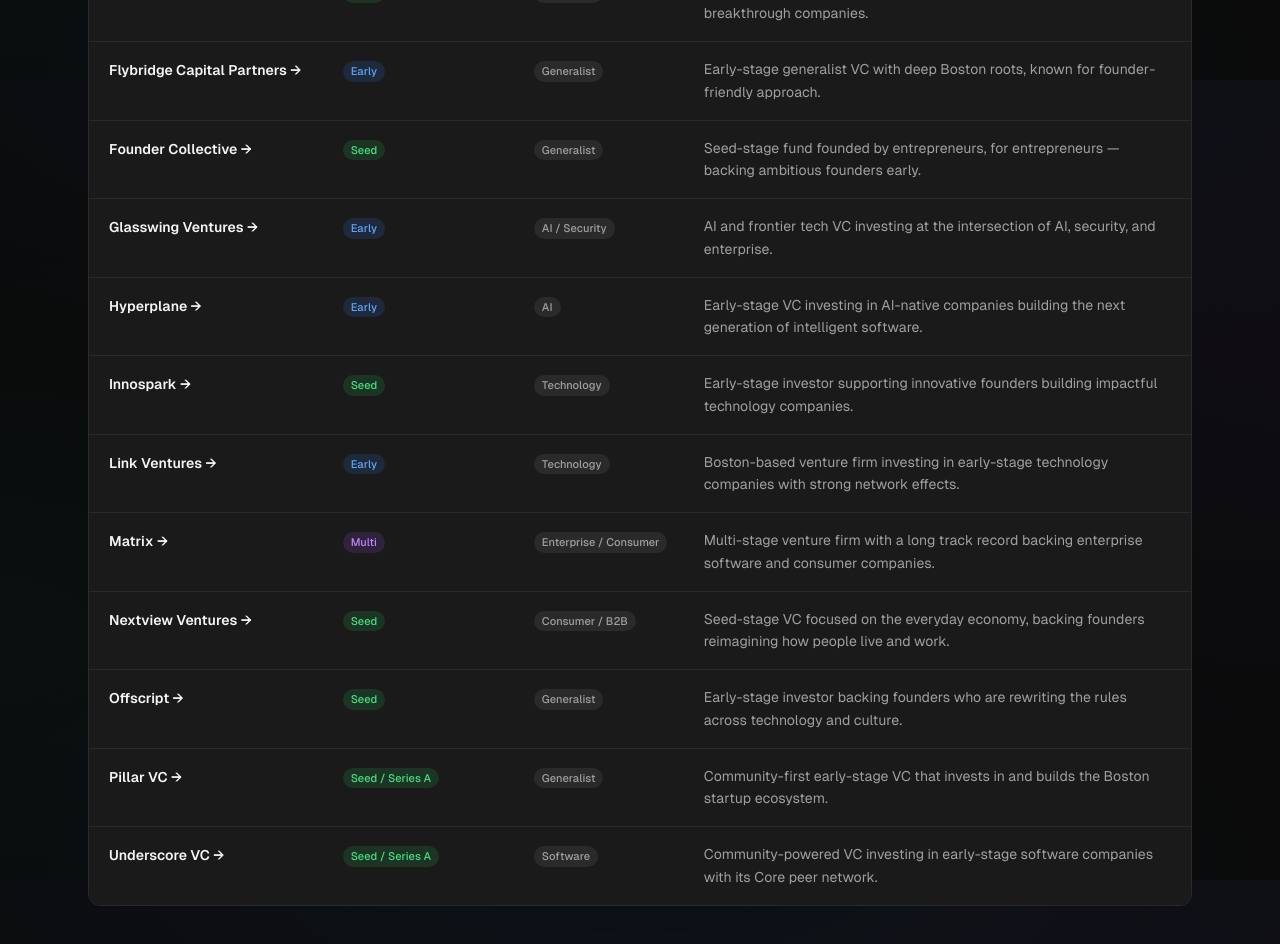
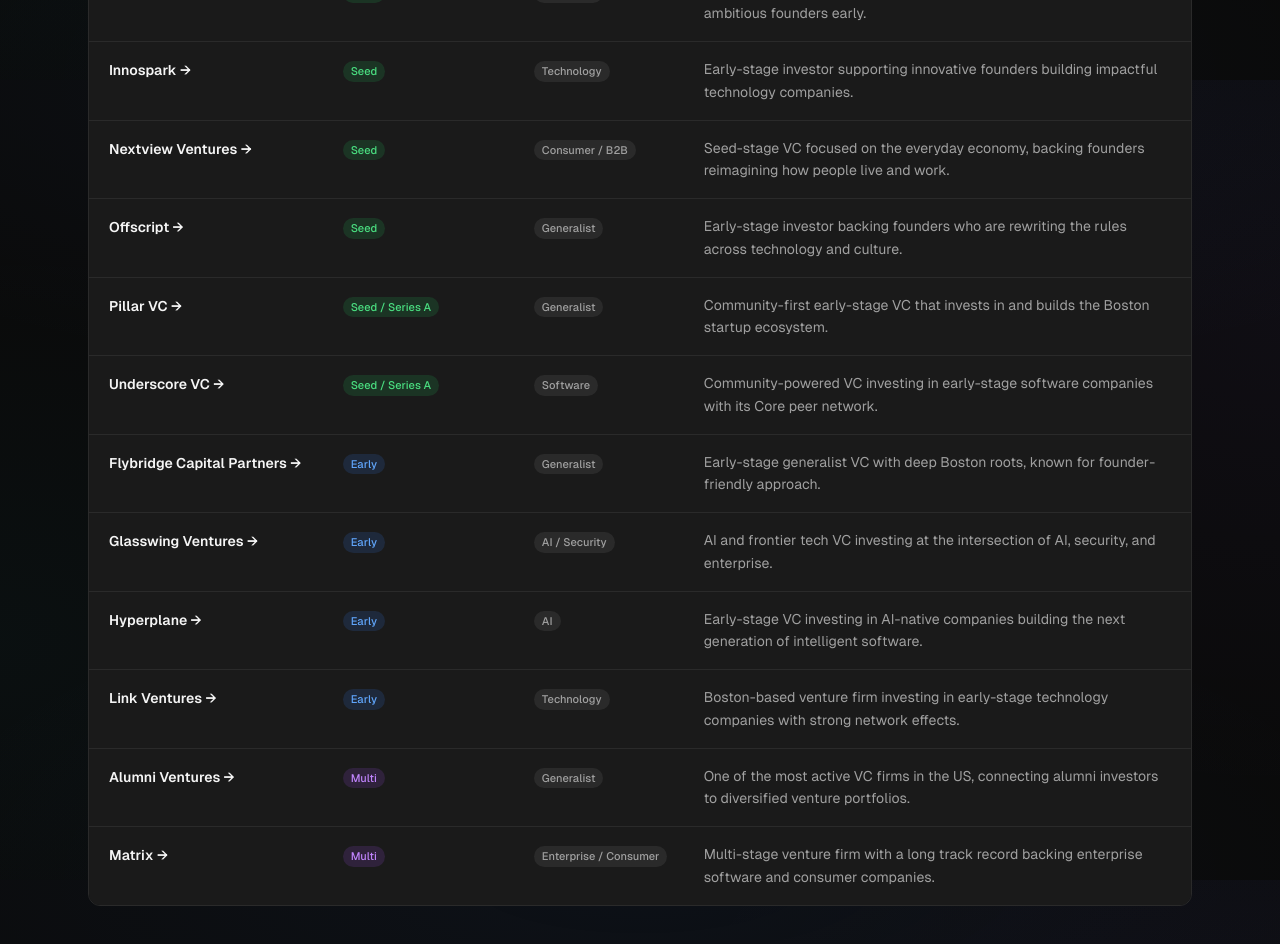
Before and after one commit to bkatz3/BostonTechScene, a Next.js app: page /vcs in a window 1280 px wide. Shown: the part 720-1664 px from the top of the page. Built offline with nearby package versions, Linux system fonts and the light colour scheme.

Commit message:
removing emdashes

```diff
--- a/app/layout.tsx
+++ b/app/layout.tsx
@@ -17,15 +17,15 @@
 
 export const metadata: Metadata = {
   title: {
-    default: "Boston Tech Scene — The Founder's Guide",
+    default: "Boston Tech Scene: The Founder's Guide",
     template: "%s | Boston Tech Scene",
   },
   description:
-    "The curated guide to Boston's startup ecosystem — communities, events, accelerators, VCs, and workspaces for founders.",
+    "The curated guide to Boston's startup ecosystem: communities, events, accelerators, VCs, and workspaces for founders.",
   openGraph: {
-    title: "Boston Tech Scene — The Founder's Guide",
+    title: "Boston Tech Scene: The Founder's Guide",
     description:
-      "The curated guide to Boston's startup ecosystem — communities, events, accelerators, VCs, and workspaces for founders.",
+      "The curated guide to Boston's startup ecosystem: communities, events, accelerators, VCs, and workspaces for founders.",
     url: "https://bostontechscene.com",
     siteName: "Boston Tech Scene",
     locale: "en_US",
@@ -33,9 +33,9 @@
   },
   twitter: {
     card: "summary_large_image",
-    title: "Boston Tech Scene — The Founder's Guide",
+    title: "Boston Tech Scene: The Founder's Guide",
     description:
-      "The curated guide to Boston's startup ecosystem — communities, events, accelerators, VCs, and workspaces for founders.",
+      "The curated guide to Boston's startup ecosystem: communities, events, accelerators, VCs, and workspaces for founders.",
   },
 };
 
--- a/app/programs/page.tsx
+++ b/app/programs/page.tsx
@@ -23,7 +23,7 @@
             Programs
           </h1>
           <p className="text-text-secondary text-lg max-w-2xl leading-relaxed">
-            From equity-free accelerators to world-class university labs — these are the programs
+            From equity-free accelerators to world-class university labs. These are the programs
             that give Boston founders an unfair advantage.
           </p>
         </div>
--- a/components/DataTable.tsx
+++ b/components/DataTable.tsx
@@ -64,7 +64,12 @@
     if (!activeCol?.sortValue) return 0;
     const aVal = activeCol.sortValue(a);
     const bVal = activeCol.sortValue(b);
-    return sortDir === "asc" ? aVal.localeCompare(bVal) : bVal.localeCompare(aVal);
+    if (typeof aVal === "number" && typeof bVal === "number") {
+      return sortDir === "asc" ? aVal - bVal : bVal - aVal;
+    }
+    return sortDir === "asc"
+      ? String(aVal).localeCompare(String(bVal))
+      : String(bVal).localeCompare(String(aVal));
   });
 
   return (
--- a/components/VCFirmsTable.tsx
+++ b/components/VCFirmsTable.tsx
@@ -2,6 +2,16 @@
 
 import DataTable, { Column } from "@/components/DataTable";
 import type { VCFirm } from "@/data/types";
+
+const stageOrder: Record<string, number> = {
+  "Seed": 0,
+  "Seed / Series A": 1,
+  "Early": 2,
+  "Early / Growth": 3,
+  "Expansion": 4,
+  "Growth": 5,
+  "Multi": 6,
+};
 
 const stageColors: Record<string, string> = {
   "Seed": "bg-green-500/15 text-green-400",
@@ -31,7 +41,7 @@
     label: "Stage",
     width: "w-[18%]",
     sortable: true,
-    sortValue: (f) => f.stage ?? "",
+    sortValue: (f) => stageOrder[f.stage ?? ""] ?? 99,
     render: (f) =>
       f.stage ? (
         <span
@@ -70,7 +80,7 @@
       data={firms}
       columns={columns}
       getHref={(f) => f.url}
-      defaultSortKey="name"
+      defaultSortKey="stage"
       minWidth="700px"
     />
   );
--- a/data/communities.ts
+++ b/data/communities.ts
@@ -18,7 +18,7 @@
   {
     name: "Build 617",
     description:
-      "Boston's community for builders, makers, and technical founders — connecting the people who are building the next wave of products in the city.",
+      "Boston's community for builders, makers, and technical founders, connecting the people who are building the next wave of products in the city.",
     url: "https://www.linkedin.com/company/build617/",
     badge: "General",
   },
@@ -32,7 +32,7 @@
   {
     name: "Sundai Club",
     description:
-      "MIT and Harvard-affiliated community that builds and launches AI prototypes every Sunday — a recurring hackathon for founders and builders shipping fast.",
+      "MIT and Harvard-affiliated community that builds and launches AI prototypes every Sunday, a recurring hackathon for founders and builders shipping fast.",
     url: "https://www.sundai.club/",
     badge: "AI",
   },
--- a/data/events.ts
+++ b/data/events.ts
@@ -75,7 +75,7 @@
     month: "August",
     monthNum: 8,
     description:
-      "Showcase of MIT's summer accelerator cohort — some of the most technically ambitious student-founded companies in the country.",
+      "Showcase of MIT's summer accelerator cohort, some of the most technically ambitious student-founded companies in the country.",
     url: "https://entrepreneurship.mit.edu/delta-v",
   },
   {
@@ -99,7 +99,7 @@
     month: "October",
     monthNum: 10,
     description:
-      "Boston's week-long festival at the intersection of art, science, and technology — a city-wide celebration of innovation.",
+      "Boston's week-long festival at the intersection of art, science, and technology, a city-wide celebration of innovation.",
     url: "https://hubweek.org",
   },
   {
@@ -115,7 +115,7 @@
     month: "November",
     monthNum: 11,
     description:
-      "Annual gathering bringing together Boston's investor community — VCs, angels, family offices — with emerging founders.",
+      "Annual gathering bringing together Boston's investor community, including VCs, angels, and family offices, with emerging founders.",
     url: "https://lu.ma/boston",
   },
   {
--- a/data/vcs.ts
+++ b/data/vcs.ts
@@ -1,6 +1,50 @@
 import { VCFirm, Angel } from "./types";
 
 export const vcFirms: VCFirm[] = [
+  // Seed
+  {
+    name: "E14 Fund",
+    description: "MIT Media Lab's venture fund investing in transformative technologies emerging from the lab.",
+    url: "https://www.e14.vc",
+    stage: "Seed",
+    focus: "Deep Tech",
+  },
+  {
+    name: "First Star",
+    description: "Pre-seed and seed investor backing the earliest stage founders building breakthrough companies.",
+    url: "https://firststar.vc",
+    stage: "Seed",
+    focus: "Generalist",
+  },
+  {
+    name: "Founder Collective",
+    description: "Seed-stage fund founded by entrepreneurs, for entrepreneurs, backing ambitious founders early.",
+    url: "https://foundercollective.com",
+    stage: "Seed",
+    focus: "Generalist",
+  },
+  {
+    name: "Innospark",
+    description: "Early-stage investor supporting innovative founders building impactful technology companies.",
+    url: "https://innospark.vc",
+    stage: "Seed",
+    focus: "Technology",
+  },
+  {
+    name: "Nextview Ventures",
+    description: "Seed-stage VC focused on the everyday economy, backing founders reimagining how people live and work.",
+    url: "https://nextview.vc",
+    stage: "Seed",
+    focus: "Consumer / B2B",
+  },
+  {
+    name: "Offscript",
+    description: "Early-stage investor backing founders who are rewriting the rules across technology and culture.",
+    url: "https://offscriptvc.com",
+    stage: "Seed",
+    focus: "Generalist",
+  },
+  // Seed / Series A
   {
     name: "Pillar VC",
     description: "Community-first early-stage VC that invests in and builds the Boston startup ecosystem.",
@@ -9,32 +53,26 @@
     focus: "Generalist",
   },
   {
-    name: "E14 Fund",
-    description: "MIT Media Lab's venture fund investing in transformative technologies emerging from the lab.",
-    url: "https://www.e14.vc",
-    stage: "Seed",
-    focus: "Deep Tech",
-  },
-  {
-    name: "Founder Collective",
-    description: "Seed-stage fund founded by entrepreneurs, for entrepreneurs — backing ambitious founders early.",
-    url: "https://foundercollective.com",
-    stage: "Seed",
-    focus: "Generalist",
-  },
-  {
-    name: "Nextview Ventures",
-    description: "Seed-stage VC focused on the everyday economy, backing founders reimagining how people live and work.",
-    url: "https://nextviewventures.com",
-    stage: "Seed",
-    focus: "Consumer / B2B",
-  },
-  {
     name: "Underscore VC",
     description: "Community-powered VC investing in early-stage software companies with its Core peer network.",
     url: "https://underscore.vc",
     stage: "Seed / Series A",
     focus: "Software",
+  },
+  // Early
+  {
+    name: "Flybridge Capital Partners",
+    description: "Early-stage generalist VC with deep Boston roots, known for founder-friendly approach.",
+    url: "https://flybridge.com",
+    stage: "Early",
+    focus: "Generalist",
+  },
+  {
+    name: "Glasswing Ventures",
+    description: "AI and frontier tech VC investing at the intersection of AI, security, and enterprise.",
+    url: "https://glasswing.vc",
+    stage: "Early",
+    focus: "AI / Security",
   },
   {
     name: "Hyperplane",
@@ -44,19 +82,13 @@
     focus: "AI",
   },
   {
-    name: "Offscript",
-    description: "Early-stage investor backing founders who are rewriting the rules across technology and culture.",
-    url: "https://offscriptvc.com",
-    stage: "Seed",
-    focus: "Generalist",
-  },
-  {
     name: "Link Ventures",
     description: "Boston-based venture firm investing in early-stage technology companies with strong network effects.",
     url: "https://linkventures.com",
     stage: "Early",
     focus: "Technology",
   },
+  // Multi
   {
     name: "Alumni Ventures",
     description: "One of the most active VC firms in the US, connecting alumni investors to diversified venture portfolios.",
@@ -65,39 +97,11 @@
     focus: "Generalist",
   },
   {
-    name: "First Star",
-    description: "Pre-seed and seed investor backing the earliest stage founders building breakthrough companies.",
-    url: "https://firststar.vc",
-    stage: "Seed",
-    focus: "Generalist",
-  },
-  {
-    name: "Flybridge Capital Partners",
-    description: "Early-stage generalist VC with deep Boston roots, known for founder-friendly approach.",
-    url: "https://flybridge.com",
-    stage: "Early",
-    focus: "Generalist",
-  },
-  {
     name: "Matrix",
     description: "Multi-stage venture firm with a long track record backing enterprise software and consumer companies.",
     url: "https://matrixpartners.com",
     stage: "Multi",
     focus: "Enterprise / Consumer",
-  },
-  {
-    name: "Glasswing Ventures",
-    description: "AI and frontier tech VC investing at the intersection of AI, security, and enterprise.",
-    url: "https://glasswing.vc",
-    stage: "Early",
-    focus: "AI / Security",
-  },
-  {
-    name: "Innospark",
-    description: "Early-stage investor supporting innovative founders building impactful technology companies.",
-    url: "https://innospark.vc",
-    stage: "Seed",
-    focus: "Technology",
   },
 ];
 
```
Also changed, not shown: app/workspaces/page.tsx (+4 -4 lines), data/workspaces.ts (+6 -6 lines).
